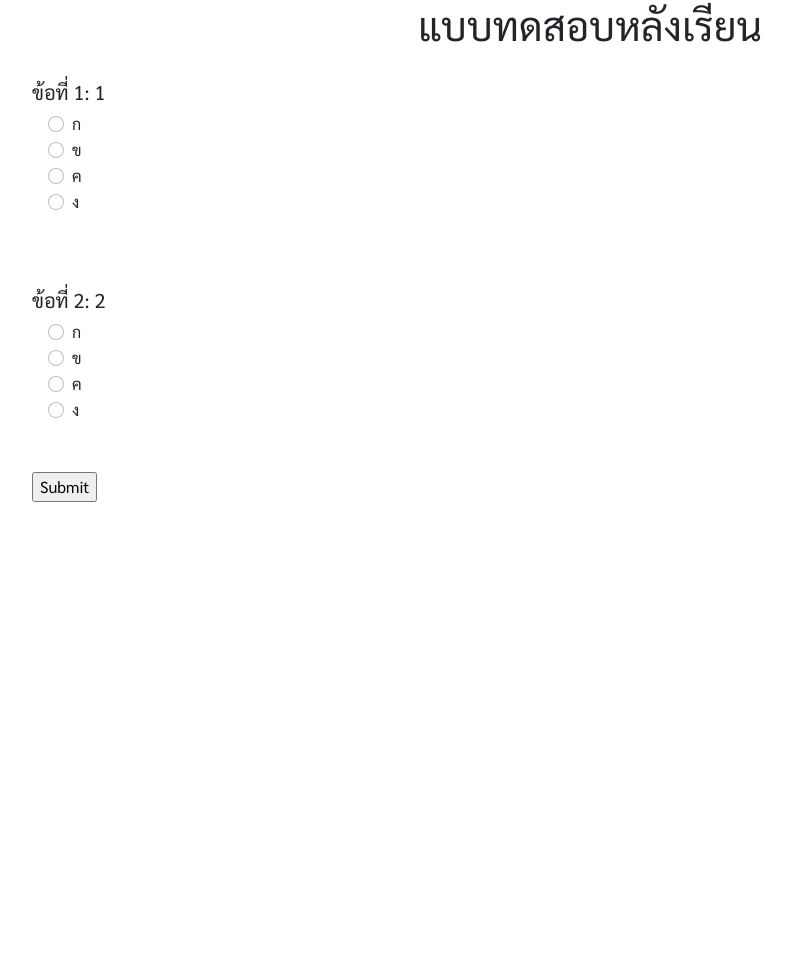
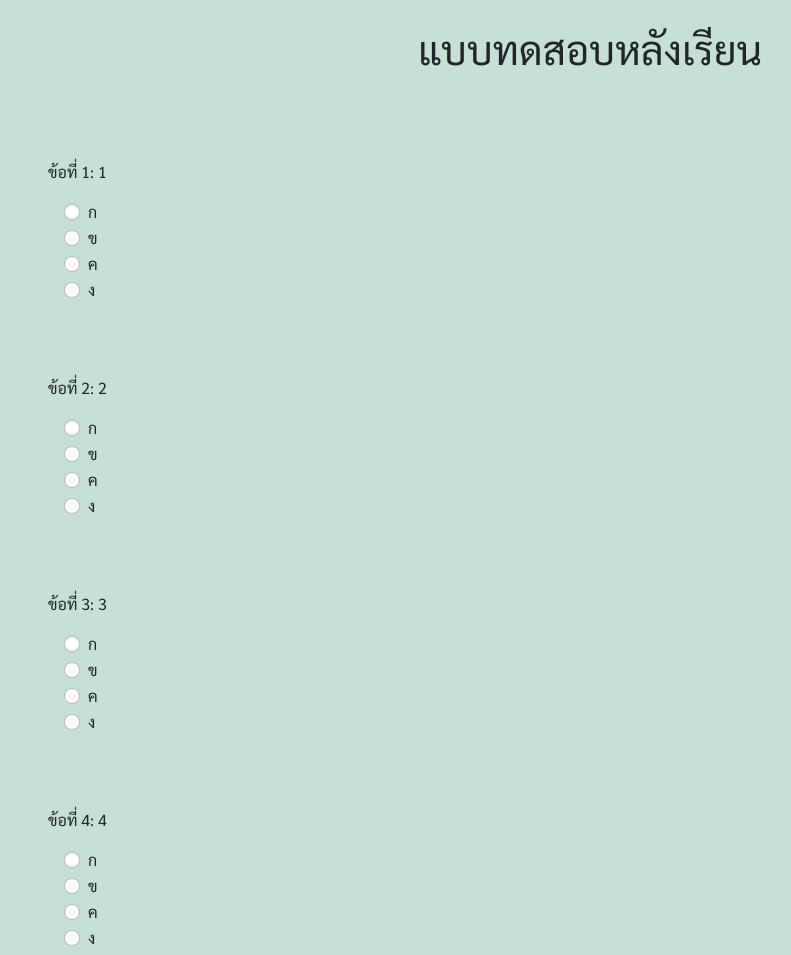
Before and after one commit to nawaphonf1/dev_video, a plain HTML site: page quiz.html in a window 1280 px wide. Shown: the top 955 px of the page, without its empty margins (50-841 px from the left). Before the commit the page ends 800 px from the top, so only its background shows below. Drawn offline with Linux system fonts and the light colour scheme.

Commit message:
แก้

```diff
--- a/js/quiz.js
+++ b/js/quiz.js
@@ -2,14 +2,63 @@ var questions = [
   {
     question: "1",
     choices: ["ก", "ข", "ค", "ง"],
-      correctAnswer: "ค"
+    correctAnswer: "ค",
+    message: "กรุณากลับไปดูวิดีโอในส่วนที่ 1",
   },
   {
     question: "2",
-      choices: ["ก", "ข", "ค" , "ง"],
-      correctAnswer: "ก"
+    choices: ["ก", "ข", "ค", "ง"],
+    correctAnswer: "ค",
+    message: "กรุณากลับไปดูวิดีโอในส่วนที่ 2",
   },
-  // ... other questions
+  {
+    question: "3",
+    choices: ["ก", "ข", "ค", "ง"],
+    correctAnswer: "ค",
+    message: "กรุณากลับไปดูวิดีโอในส่วนที่ 3",
+  },
+  {
+    question: "4",
+    choices: ["ก", "ข", "ค", "ง"],
+    correctAnswer: "ค",
+    message: "กรุณากลับไปดูวิดีโอในส่วนที่ 4",
+  },
+  {
+    question: "5",
+    choices: ["ก", "ข", "ค", "ง"],
+    correctAnswer: "ค",
+    message: "กรุณากลับไปดูวิดีโอในส่วนที่ 5",
+  },
+  {
+    question: "6",
+    choices: ["ก", "ข", "ค", "ง"],
+    correctAnswer: "ค",
+    message: "กรุณากลับไปดูวิดีโอในส่วนที่ 6",
+  },
+  {
+    question: "7",
+    choices: ["ก", "ข", "ค", "ง"],
+    correctAnswer: "ค",
+    message: "กรุณากลับไปดูวิดีโอในส่วนที่ 3",
+  },
+  {
+    question: "8",
+    choices: ["ก", "ข", "ค", "ง"],
+    correctAnswer: "ค",
+    message: "กรุณากลับไปดูวิดีโอในส่วนที่ 3",
+  },
+  {
+    question: "9",
+    choices: ["ก", "ข", "ค", "ง"],
+    correctAnswer: "ค",
+    message: "กรุณากลับไปดูวิดีโอในส่วนที่ 3",
+  },
+  {
+    question: "10",
+    choices: ["ก", "ข", "ค", "ง"],
+    correctAnswer: "ค",
+    message: "กรุณากลับไปดูวิดีโอในส่วนที่ 3",
+  },
 ];
 
 function displayQuestions() {
@@ -21,7 +70,7 @@ function displayQuestions() {
     questionCol.classList.add("col-12", "mt-4");
     questionDiv.appendChild(questionCol);
 
-      var questionText = document.createElement("h5");
+    var questionText = document.createElement("p");
     questionText.innerHTML = "ข้อที่ " + (i + 1) + ": " + questions[i].question;
     questionCol.appendChild(questionText);
 
@@ -48,11 +97,16 @@ function displayQuestions() {
       choiceLabel.setAttribute("for", "flexRadioDefault" + (i + 1) + (j + 1));
       choiceDiv.appendChild(choiceLabel);
     }
+
     document.getElementById("quizForm").appendChild(questionDiv);
   }
 }
 
 function checkAnswers() {
+  window.scrollTo(0, 0);
+
+
+
   var correctAnswers = 0;
   for (var i = 0; i < questions.length; i++) {
     var radios = document.getElementsByName("question" + (i + 1));
@@ -69,10 +123,30 @@ function checkAnswers() {
       questionCol.style.color = "green";
     } else {
       questionCol.style.color = "red";
+      var message = document.createElement("p");
+      message.innerHTML = questions[i].message;
+      message.style.color = "red";
+      questionCol.appendChild(message);
     }
   }
-  document.getElementById("result").innerHTML = "You got " + correctAnswers + " out of " + questions.length + " correct.";
+  document.getElementById("result").innerHTML =
+    "คุณได้คะแนน " + correctAnswers + " / " + questions.length;
+
+  document.getElementById("submitBtn").style.display = "none";
+
+  var backButton = document.createElement("input");
+  backButton.setAttribute("type", "button");
+  backButton.setAttribute("value", "กลับไปหน้าหลัก");
+  backButton.setAttribute("class", "btn btn-primary center1");
+  backButton.setAttribute("onclick", "location.href='User-page.html'");
+  document.getElementById("quizForm").appendChild(backButton);
+
+  var inputs = document.getElementsByClassName("form-check-input");
+  for (var i = 0; i < inputs.length; i++) {
+    inputs[i].disabled = true;
   }
 
+  localStorage.setItem("score", correctAnswers);
+}
 
 displayQuestions();
--- a/quiz.html
+++ b/quiz.html
@@ -21,19 +21,21 @@
     <link href="https://fonts.googleapis.com/css2?family=Sarabun&display=swap" rel="stylesheet">
 
     <title>แบบทดสอบ</title>
-
+    <link rel="stylesheet" href="css/style.css">
 
 </head>
 
-<body style="font-family: 'Sarabun', sans-serif;">
+<body class="bg-success bg-opacity-25" style="font-family: 'Sarabun', sans-serif;">
 
-    <div class="container mb-5">
+    <div class="container mb-5 mt-4">
         <h1 class="text-center">แบบทดสอบหลังเรียน</h1>
-        <form id="quizForm">
+        <h4 id="result"class="center1 pb-5"></h4>
+        <form id="quizForm" class="ms-3">
 
         </form>
-        <input type="button" value="Submit" onclick="checkAnswers()">
-        <p id="result"></p>
+
+        <input class="btn btn-primary center1" type="button" value="Submit" onclick="checkAnswers()" id="submitBtn">
+
     </div>
 
 </body>
```
Lines whose indentation alone changed are shown as unchanged.
